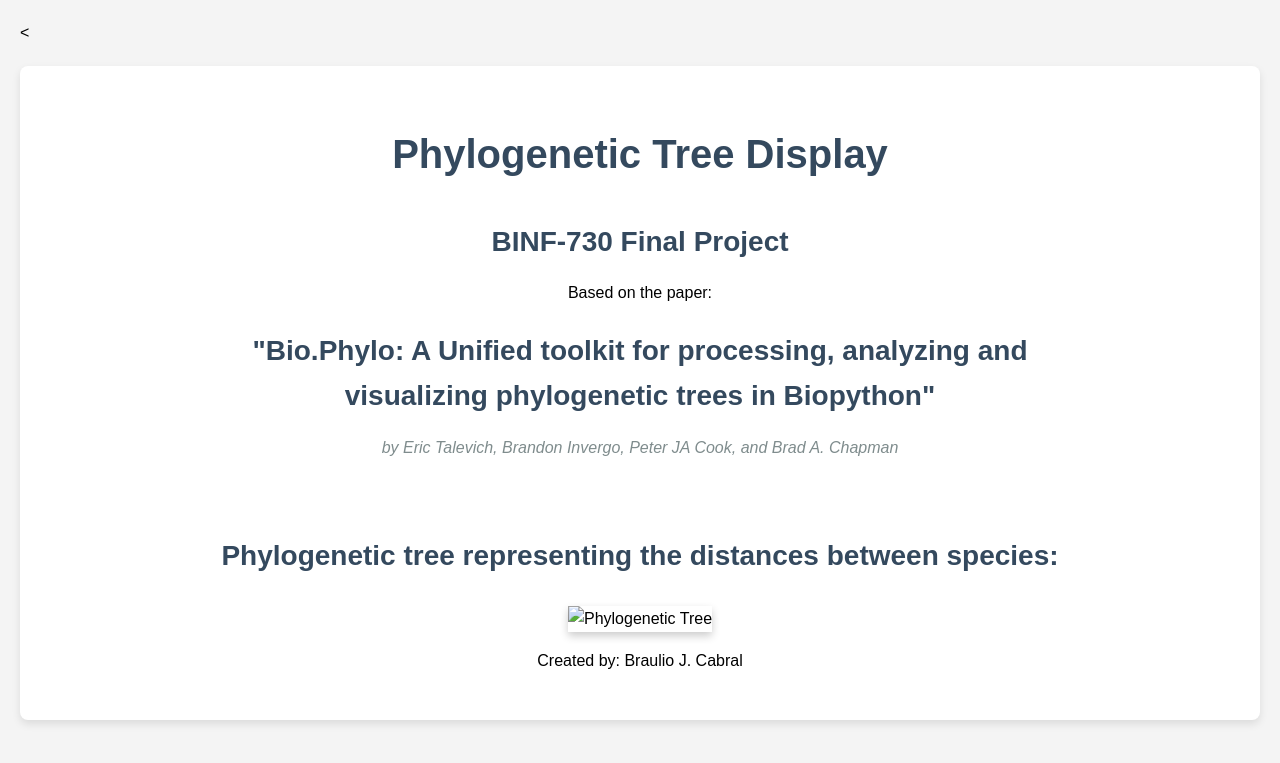
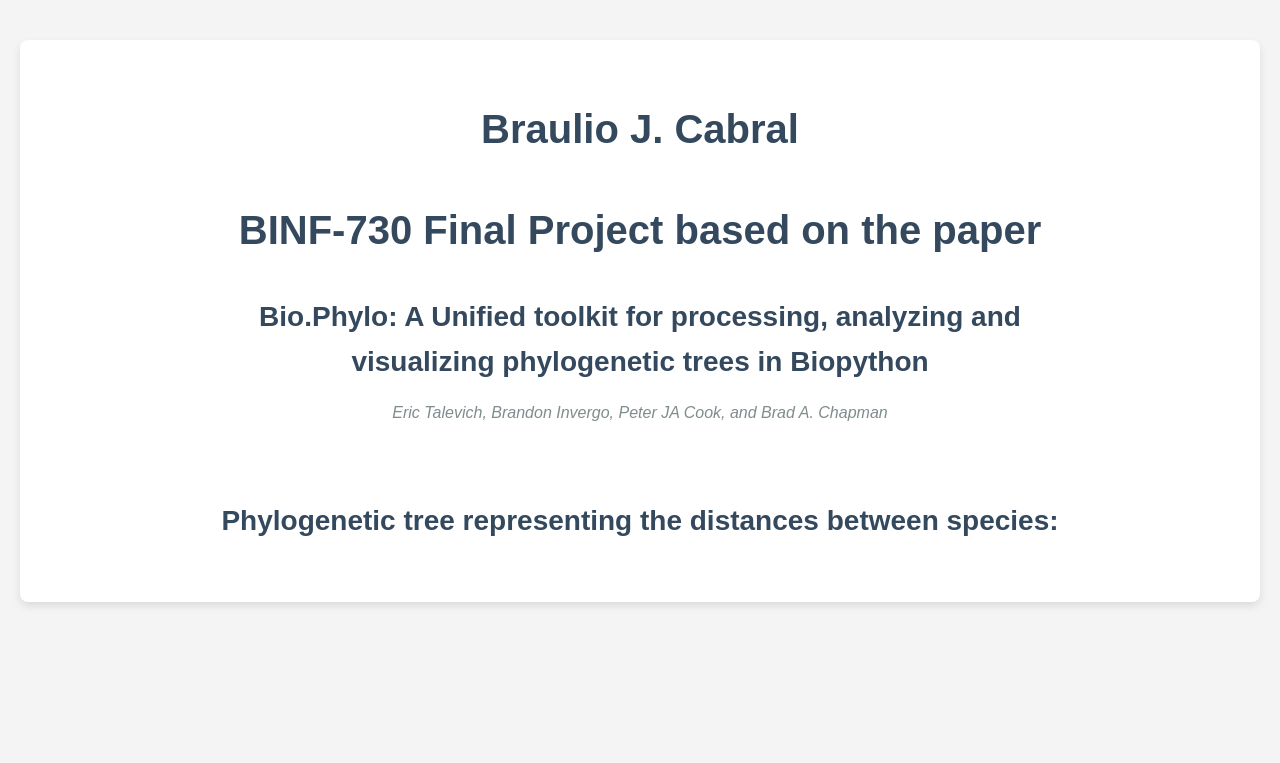
Before and after one commit to bjcabral/binf730-2024, a Django app: template django-apps/Binf730Final/filesUpload/templates/display_tree.html in a window 1280 px wide. Shown: the top 763 px of the page. Run offline with Django 5.2, Linux system fonts and the light colour scheme; the template is opened without the code that fills it, so the values that code supplies are empty; parts of the project's set-up code (start-up, migrations or seed data) failed here and were passed over.

Commit message:
Beautfying the HTTML templates

```diff
--- a/django-apps/Binf730Final/filesUpload/templates/display_tree.html
+++ b/django-apps/Binf730Final/filesUpload/templates/display_tree.html
@@ -1,4 +1,4 @@
-<<!DOCTYPE html>
+<!DOCTYPE html>
 <html lang="en">
 <head>
     <meta charset="UTF-8">
@@ -60,24 +60,21 @@
             h2 {
                 font-size: 1.5em;
             }
-            .tree-image {
-                width: 90%;
-            }
         }
     </style>
 </head>
 <body>
     <div class="tree-container">
-        <h1>Phylogenetic Tree Display</h1>
+        <h1>Braulio J. Cabral</h1>
+        <h1>BINF-730 Final Project based on the paper</h1>
         <div class="project-info">
-            <h2>BINF-730 Final Project</h2>
-            <p>Based on the paper:</p>
-            <h2>"Bio.Phylo: A Unified toolkit for processing, analyzing and visualizing phylogenetic trees in Biopython"</h2>
-            <p class="author-info">by Eric Talevich, Brandon Invergo, Peter JA Cook, and Brad A. Chapman</p>
+            <h2>Bio.Phylo: A Unified toolkit for processing, analyzing and visualizing phylogenetic trees in Biopython</h2>
+            <p class="author-info">Eric Talevich, Brandon Invergo, Peter JA Cook, and Brad A. Chapman</p>
         </div>
         <h2>Phylogenetic tree representing the distances between species:</h2>
-        <img src="{{ tree_image }}" class="tree-image" alt="Phylogenetic Tree">
-        <p>Created by: Braulio J. Cabral</p>
+        <div class="tree-image">
+            {{ tree_image|safe }}
+        </div>
     </div>
 </body>
 </html>
```
